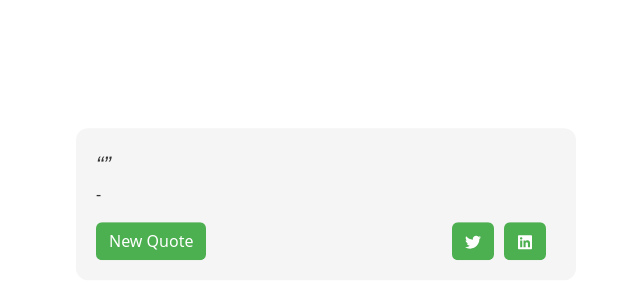
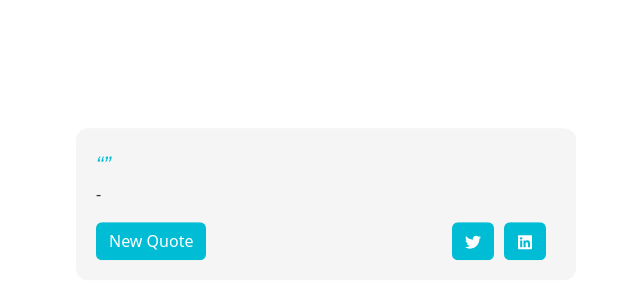
Before and after one commit to hellen-22/RANDOM-QUOTE-MACHINE, a React (Create React App) app in the folder random-quote-machine/: page / in a window 1280 px wide. Shown: the part 196-496 px from the top of the page, without its empty margins (314-954 px from the left). Built offline with nearby package versions, Linux system fonts and the light colour scheme.

Commit message:
changing colors

```diff
--- a/random-quote-machine/public/index.html
+++ b/random-quote-machine/public/index.html
@@ -2,7 +2,7 @@
 <html lang="en">
   <head>
     <meta charset="utf-8" />
-    <link rel="icon" href="%PUBLIC_URL%/favicon.ico" />
+
     <meta name="viewport" content="width=device-width, initial-scale=1" />
     <meta name="theme-color" content="#000000" />
     <meta
@@ -24,7 +24,7 @@
       work correctly both with client-side routing and a non-root public URL.
       Learn how to configure a non-root public URL by running `npm run build`.
     -->
-    <title>React App</title>
+    <title>RANDOM QUOTE MACHINE</title>
   </head>
   <body>
     <noscript>You need to enable JavaScript to run this app.</noscript>
--- a/random-quote-machine/src/components/Wrapper.js
+++ b/random-quote-machine/src/components/Wrapper.js
@@ -40,10 +40,45 @@ function Wrapper() {
         console.log(error);
       });
   };
+  //change button color when clicked
+  const colors = [
+    "#00bcd4",
+    "#ff9800",
+    "#9c27b0",
+    "#2196f3",
+    "#009688",
+    "#ffeb3b",
+    "#ff5722",
+    "#673ab7",
+    "#e91e63",
+    "#3f51b5",
+    "#795548",
+    "#607d8b",
+    "#9e9e9e",
+    "#212121",
+    "#f44336",
+    "#3f51b5",
+    "#795548",
+    "#607d8b",
+    "#9e9e9e",
+    "#232323",
+    "#f66d9b",
+    "#673ab7",
+    "#e91e63",
+    "#2f3f4d",
+    "#e65100",
+    "#23fea9",
+  ];
+  const [color, setColor] = useState("#00bcd4");
+
+  const changeColor = () => {
+    const random = Math.floor(Math.random() * colors.length);
+    setColor(colors[random]);
+  };
 
   return (
     <div className="wrapper" id="quote-box">
-      <q id="text" className="quote-text">
+      <q id="text" className="quote-text" style={{ color: color }} onChange={changeColor}>
         {quotes.text}
       </q>
       <p id="author" className="quote-author">
@@ -52,16 +87,34 @@ function Wrapper() {
       <div className="buttons">
         <button
           className="btn "
-          onClick={randomQuote}
+          onClick={() => {
+            randomQuote();
+            changeColor();
+          }}
+          style={{ backgroundColor: color, color: "white" }}
         >
           New Quote
         </button>
 
         <div id="share-quote">
-          <a className="sharebutton btn " href="twitter.com/intent/tweet">
+          <a
+            className="btn "
+            href="twitter.com/intent/tweet"
+            style={{ backgroundColor: color, color: "white" }}
+            onClick={() => {
+              changeColor();
+            }}
+          >
             <FaTwitter />
           </a>
-          <a className="sharebutton btn " href="twitter.com/intent/tweet">
+          <a
+            className="btn "
+            href="twitter.com/intent/tweet"
+            style={{ backgroundColor: color, color: "white" }}
+            onClick={() => {
+              changeColor();
+            }}
+          >
             <FaLinkedin />
           </a>
         </div>
--- a/random-quote-machine/src/css/wrapper.css
+++ b/random-quote-machine/src/css/wrapper.css
@@ -1,8 +1,3 @@
-.btn{
-    background-color: #4CAF50 !important;
-    color: white !important;
-}
-
 #quote-box {
   background-color: #f5f5f5;
   border-radius: 12px;
```
